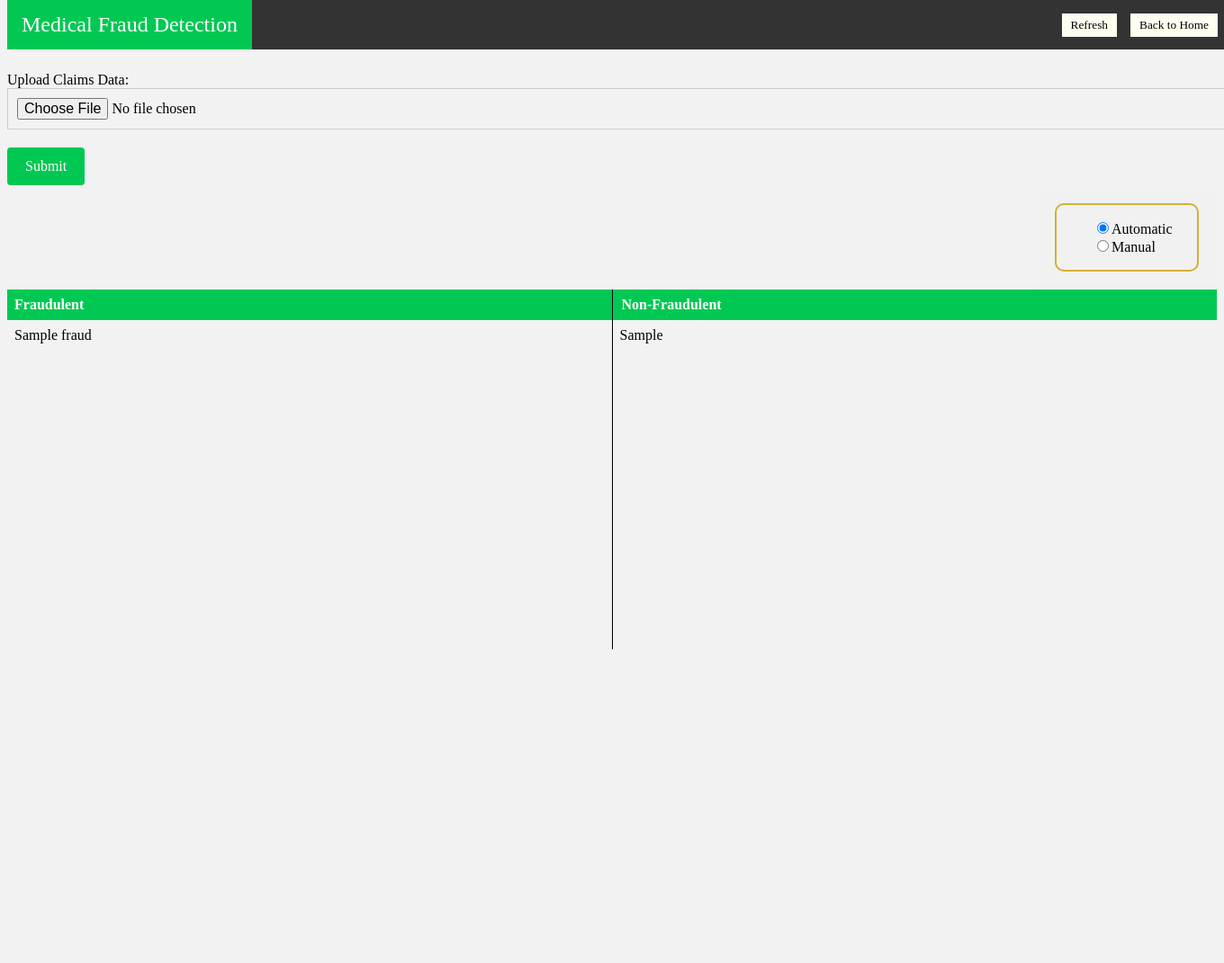
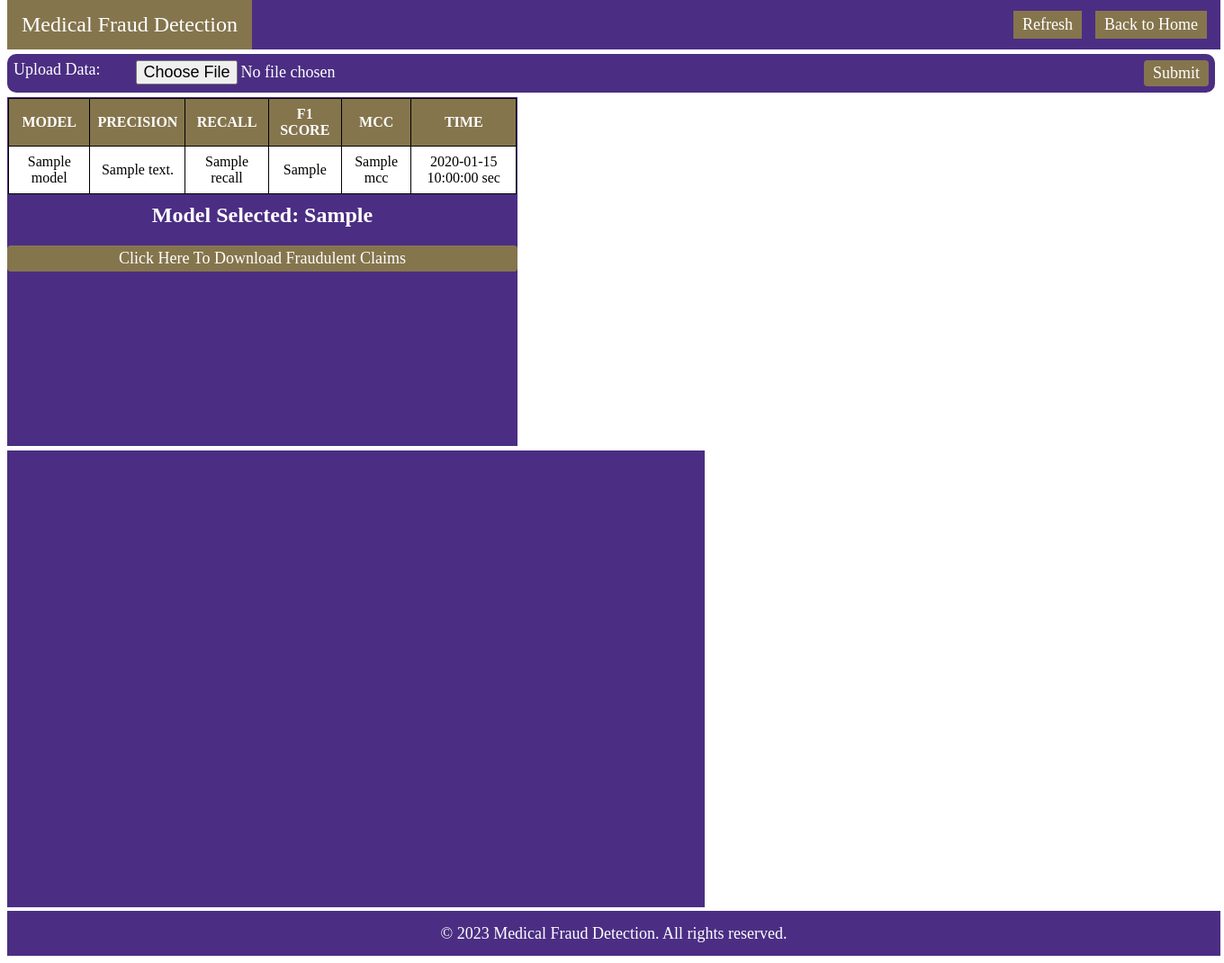
Before and after one commit to sagnikgh1899/FraudDetection, a Flask app: template FraudDetection/templates/user-page.htm in a window 1360 px wide; the page is wider, and only the part inside the window is pictured. Shown: that part at 90% size. Before the commit the page ends 722 px from the top of that part, so only its background shows below. Run offline with Flask 2, Linux system fonts and the light colour scheme; the template is opened without the code that fills it: most values are stand-ins (such as "Sample title", 1, 10 or a date in 2020).

Commit message:
Updated the user page of the web application

```diff
--- a/FraudDetection/templates/user-page.htm
+++ b/FraudDetection/templates/user-page.htm
@@ -2,203 +2,189 @@
 <html>
   <head>
     <title>Medical Fraud Detection</title>
-
-
-	<script>
-	// function to toggle sub-options based on selected option
-	function toggleOptions() {
-	  const manualRadio = document.getElementById('Manual');
-	  const models = document.getElementById('models');
-
-	  if (manualRadio.checked) {
-	    models.style.display = 'block';
-	  } else {
-	    models.style.display = 'none';
-	  }
-	}
-	</script>
-
-
-
     <style>
       		body {
-        background-color: #f2f2f2;
+        		background-color: white;
+			font-family: "Times New Roman", Times, serif;
+			height: 100%;
+			overflow: hidden;
+     		 }
+
+      		.topnav {
+        		background-color: #4b2e83;
+        		overflow: hidden;
+        		position: fixed;
+        		top: 0;
+        		width: 1348px;
 			font-family: "Times New Roman", Times, serif;
       		}
 
-      .topnav {
-        background-color: #333;
-        overflow: hidden;
-        position: fixed;
-        top: 0;
-        width: 100%;
-	font-family: "Times New Roman", Times, serif;
-      }
 		.topnav a {
         		float: left;
-        color: #f2f2f2;
+        		color: white;
         		text-align: center;
         		padding: 14px 16px;
         		text-decoration: none;
         		font-size: 24px;
       		}
+
 		.topnav a:hover {
         		background-color: #ddd;
         		color: black;
       		}
+
 		.topnav a.active {
-        background-color: #00c853;
+        		background-color: #85754d;
         		color: white;
       		}
 
-      .right-div {
-	float: right;
-	top: 0;
-	right: 0;
-	width: 200px;
-	height: 100%;
-	background-color: #f1f1f1;
-	padding: 20px;
-	box-sizing: border-box;
+		.box-upload {
+			background-color: #4b2e83;
+			border-radius: 10px;
+			padding: 7px;
+			flex: 3;
+			max-width: 1348px;
+			margin: 0 10px;
+			margin-right: 2px;
+			margin-top: -20px;
+			margin-left: 0px;
+			display: flex;
+			align-items: left;
+		}
+
+	        #submit-button {
+    			background-color: #85754d;
+    			color: white;
+    			padding: 4px 10px;
+    			border: none;
+    			border-radius: 4px;
+    			cursor: pointer;
+    			font-size: 18px;
+    			margin-top: 0px;
+  			margin-right: 0px;
+  			float: right; /* align to the right */
+    			font-family: "Times New Roman", Times, serif;
+    			display: inline-block; /* added */
+  		}
+
+
+		#download-button {
+    			background-color: #85754d;
+    			color: white;
+    			padding: 4px 10px;
+    			border: none;
+    			border-radius: 4px;
+    			cursor: pointer;
+    			font-size: 18px;
+    			margin-top: 0px;
+  			margin-right: 0px;
+  			float: right; /* align to the right */
+    			font-family: "Times New Roman", Times, serif;
+    			display: inline-block; /* added */
   		}
 
   		#csv-file {
-    border: 1px solid #ccc;
-    padding: 10px;
-    font-size: 16px;
+    			padding: 0px;
+    			font-size: 18px;
     			width: 100%;
-    margin-bottom: 10px;
+    			margin-top: 0px;
+    			margin-bottom: 0px;
+    			color: white;
+			margin-left: 0px;
     			font-family: "Times New Roman", Times, serif;
+			display: inline-block; /* added */
   		}
 
-  #submit-button {
-    background-color: #00c853;
+		#csv-file-label {
     			color: white;
-    padding: 12px 20px;
-    border: none;
-    border-radius: 4px;
-    cursor: pointer;
-    font-size: 16px;
-    margin-top: 10px;
-    font-family: "Times New Roman", Times, serif;
-  }
-  .options-box {
-    border: 2px solid #D4AF37;
-    border-radius: 10px;
-    padding: 0px;
-    align-content: start;
+    			display: inline-block; /* added */
+    			margin-right: 10px; /* added */
+    			font-size: 18px;
+			width: 150px;
 		}
 
-  .right-div {
-    font-family: Times New Roman, serif;
+		.footer-container {
+			background-color: #4b2e83;
+			color: white;
+			display: flex;
+			justify-content: center;
+			align-items: center;
+			height: 50px;
+			margin-top: -5.5px;
+			width: 1348px;
 		}
 
-
-
-		table {
-			border-collapse: collapse;
-			width: 100%;
-    			overflow-y: scroll;
+		.footer-container p {
+			font-size: 18px;
+			margin: 0;
 		}
 
-		th, td {
-			text-align: left;
-			padding: 8px;
+		.container {
+			background:white;
+			display: flex;
+  			flex-wrap: wrap;
 		}
 
-		tr:nth-child(even) {
-			background-color: #f2f2f2;
+		.left-box {
+			background: white;
+  			background-color: #4b2e83;
+  			height: 508px;
+			width: 567px;
+			margin-top: 5px;
+			margin-bottom: 7px;
+			margin-right: 5px;
 		}
 
-		th {
-			background-color: #00c853;
-			color: white;
+		.left-box:nth-child(1) {
+			background: #4b2e83;
+  			margin-bottom: 5px;
+			height: 388px;
+			width: 567px;
+			margin-top: 5px;
+			margin-bottom: 0px;
+			margin-right: 5px;
 		}
 
-    </style>
-
-	<script src="dev-page.htm"></script>
-  </head>
-
-  <body>
-    <div class="topnav">
-      <a class="active" href="#">Medical Fraud Detection</a>
-      <button onclick="window.location.href='/';" style="float: right; margin-top: 15px; margin-right: 15px; margin-left: 15px; background-color: Ivory; border: none; padding: 5px 10px; cursor: pointer; font-family: Times New Roman, Times, serif;">Back to Home</button>
-      <button onclick="window.location.href='user-page';" style="float: right; margin-top: 15px; background-color: Ivory; border: none; padding: 5px 10px; cursor: pointer; font-family: Times New Roman, Times, serif;">Refresh</button>
-    </div>
-
-    <h1 style="color: #f2f2f2;">MEDICAL FRAUD DETECTION</h1>
-
-    <form method="POST" action="/upload-csv" enctype="multipart/form-data">
-
-      <div>
-      	<label for="csv-file">Upload Claims Data:</label><br>
-      	<input type="file" name="csv-file" id="csv-file"><br>
-      </div>
-
-      <div>
-      	<button type="submit" id="submit-button">Submit</button>
-      </div>
-
-
-
-
-<div class="right-div">
-  <div id="user-page-models" class="options-box">
-    <ul style="list-style-type: none;">
-      <li style="list-style-type: none;">
-        <input type="radio" id="Automatic" name="options" value="Automatic" checked="checked" onchange="toggleOptions()">Automatic
-      </li>
-      <li style="list-style-type: none;">
-        <input type="radio" id="Manual" name="options" value="Manual" onchange="toggleOptions()">Manual
-        <ul id="models" style="display: none";>
-          <!-- sub-options generated dynamically by JavaScript -->
-        </ul>
-      </li>
-    </ul>
-  </div>
-</div>
-<script>
-// function to generate radio buttons dynamically
-function generateRadioButtons(models) {
-  // get reference to container element in user-page
-  const container = document.getElementById('models');
-
-  // clear container element
-  container.innerHTML = '';
-
-  // loop through selected models array and create radio buttons
-  models.forEach(model => {
-    const radio = document.createElement('input');
-    radio.type = 'radio';
-    radio.name = 'sub-options';
-    radio.value = model;
-
-    const label = document.createElement('label');
-    label.textContent = model;
-
-    container.appendChild(radio);
-    container.appendChild(label);
-  });
+		.left-box:nth-child(2) {
+			background: #4b2e83;
+			height: 116px;
+			width: 567px;
+			margin-right: 5px;
+  			display: flex;
+  			flex-wrap: wrap;
+			flex-direction: column;
+			margin-top: -15px;
 		}
 
-// make an AJAX request to get the selected models
-const xhr = new XMLHttpRequest();
-xhr.open('GET', `/main.py?action=get_selected_models`, true);
-xhr.onload = function() {
-  if (xhr.readyState === xhr.DONE && xhr.status === 200) {
-    // parse the JSON response and generate radio buttons
-    const response = JSON.parse(xhr.responseText);
-    if (response.selected_models) {
-      const selectedModels = response.selected_models;
-      generateRadioButtons(selectedModels);
-      // check the first radio button by default
-      document.querySelector('input[name="sub-options"]').checked = false;
+		.right-boxes {
+  			background: white;
+  			display: flex;
+  			flex-wrap: wrap;
+			flex-direction: column;
+  			margin-top: 5px;
+  			margin-bottom: 10px;
+			height: 508px;
 		}
+
+		.right-box {
+  			background: #4b2e83;
+  			color: white;
+  			height: 530px;
+  			margin-right: 0px;
+  			margin-bottom: -15px;
+  			padding: 0px;
+  			box-sizing: border-box;
+  			font-size: 16px;
+  			font-weight: bold;
+			width: 724px;
 		}
-};
-xhr.send();
-</script>
+
+		.right-box:nth-child(1) {
+			background: #4b2e83;
+  			margin-bottom: 0px;
+			height: 536px;
+			width: 775px;
+		}
 
 
 
@@ -206,33 +192,150 @@ xhr.send();
 
 
 
+.models-table {
+  border-collapse: collapse;
+  margin: 20px 0;
+	margin-top: 1px;
+	margin-left: 1px;
+	width: 565px;
+	justify-content: center;
+	align: center;
+}
+
+.models-table th,
+.models-table td {
+  border: 1px solid black;
+  padding: 8px;
+  text-align: center;
+}
+
+.models-table tr:nth-child(even) {
+  background-color: white;
+}
+
+.models-table tr:nth-child(odd) {
+  background-color: #85754d;
+}
 
 
-<div style="height:400px; width:100%; overflow-x:scroll;">
-  <table style="width:100%; table-layout:fixed;">
+.models-table tr:hover {
+  background-color: white;
+}
+
+.model-row {
+  max-height: 508px;
+  overflow-y: auto;
+}
+
+
+.sort-arrow {
+  display: inline-block;
+  width: 0;
+  height: 0;
+}
+
+.sort-arrow.asc {
+  border-bottom-color: black;
+}
+
+.sort-arrow.desc {
+  border-top-color: black;
+}
+
+
+
+    </style>
+  </head>
+
+  <body>
+    <div class="topnav">
+      <a class="active" href="#">Medical Fraud Detection</a>
+      <button onclick="window.location.href='/';" style="float: right; color: white; font-size: 18px; margin-top: 12px; margin-right: 15px; margin-left: 15px; background-color: #85754d; border: none; padding: 5px 10px; cursor: pointer; font-family: Times New Roman, Times, serif;">Back to Home</button>
+      <button onclick="window.location.href='user-page';" style="float: right; color: white; font-size: 18px; margin-top: 12px; background-color: #85754d; border: none; padding: 5px 10px; cursor: pointer; font-family: Times New Roman, Times, serif;">Refresh</button>
+    </div>
+
+    <h1 style="color: #f2f2f2;">MEDICAL FRAUD DETECTION</h1>
+
+    <form method="POST" action="/upload-csv" enctype="multipart/form-data">
+
+
+	<div class="box-upload">
+    			<label for="csv-file" id="csv-file-label">Upload Data:</label><br>
+    			<input type="file" name="csv-file" id="csv-file">
+			<button type="submit" id="submit-button">Submit</button>
+	</div>
+
+
+<!-- Include a hidden input field for storing the file path -->
+<input type="hidden" id="filepath" name="filepath" value="{{ filepath }}">
+
+    <div class="container">
+	<div class="left-box">
+  	<div class="model-row">
+    <table class="models-table">
       <tr>
-      <th style="border-right: 1px solid black; padding-right: 10px;">Fraudulent</th>
-      <th style="padding-left: 10px;">Non-Fraudulent</th>
+        <th class="sortable" data-sort="MODEL" style="background-color: #85754d; color: white;">MODEL<span class="sort-arrow"></span></th>
+        <th class="sortable" data-sort="PRECISION" style="background-color: #85754d; color: white;">PRECISION<span class="sort-arrow"></span></th>
+        <th class="sortable" data-sort="RECALL" style="background-color: #85754d; color: white;">RECALL<span class="sort-arrow"></span></th>
+        <th class="sortable" data-sort="F1 SCORE" style="background-color: #85754d; color: white;">F1 SCORE<span class="sort-arrow"></span></th>
+        <th class="sortable" data-sort="MCC" style="background-color: #85754d; color: white;">MCC<span class="sort-arrow"></span></th>
+        <th class="sortable" data-sort="TIME" style="background-color: #85754d; color: white;">TIME<span class="sort-arrow"></span></th>
       </tr>
+      {% for model_name, model_details in models.items() %}
       <tr>
-      <td style="vertical-align:top; height:400px; overflow-y:scroll; border-right: 1px solid black;">{{ fraud|safe }}</td>
-      <td style="vertical-align:top; height:400px; overflow-y:scroll;">{{ non_fraud|safe }}</td>
+        <td style="border: 1px solid black; text-align: center;">{{ model_name }}</td>
+        <td style="border: 1px solid black; text-align: center;">{{ model_details.precision }}</td>
+        <td style="border: 1px solid black; text-align: center;">{{ model_details.recall }}</td>
+	<td style="border: 1px solid black; text-align: center;">{{ model_details.f1}}</td>
+        <td style="border: 1px solid black; text-align: center;">{{ model_details.mcc }}</td>
+        <td style="border: 1px solid black; text-align: center;">{{ model_details.time }} sec</td>
       </tr>
+      {% endfor %}
     </table>
+
+
+
+<!-- Code to incorporate the sorting based on table columns-->
+<script src="https://code.jquery.com/jquery-3.6.0.min.js"></script>
+<script src="{{url_for('static', filename='sort_table_rows_based_on_metrics.js')}}"></script>
+
+  </div>
+
+        <div class="left-box">
+		<h2 style="color:white; text-align: center; margin-top:5px;">Model Selected: {{ best_model }}</h2>
+
+		<!-- Add this form to the user-page.htm template -->
+    		<form method="POST" action="/download-csv">
+        		<input type="hidden" name="filepath" value="{{ filepath }}">
+        		<button type="button" id="download-button" onclick="downloadCsv()">Click Here To Download Fraudulent Claims</button>
+    		</form>
+        </div>
+
+<script src="{{url_for('static', filename='download_fraudulent_csv.js')}}"></script>
+
+
+</div>
+
+
+
+      <div class="right-boxes">
+        <div class="right-box">
+		<!-- content of the first small box on the right -->
+        </div>
+      </div>
     </div>
 
 
 
 
 
+	<footer>
+		<div class="footer-container">
+			<p style="color: #fff;">&copy; 2023 Medical Fraud Detection. All rights reserved.</p>
+		</div>
+	</footer>
+  </body>
 
-    <div id="results">
-      <!-- Results will be displayed here -->
-    </div>
-    <script>
-      function runModel() {
-        // Code to run selected anomaly detection model and display results
-      }
-    </script>
-  </body>
+
+
 </html>
```
Lines whose indentation alone changed are shown as unchanged.
